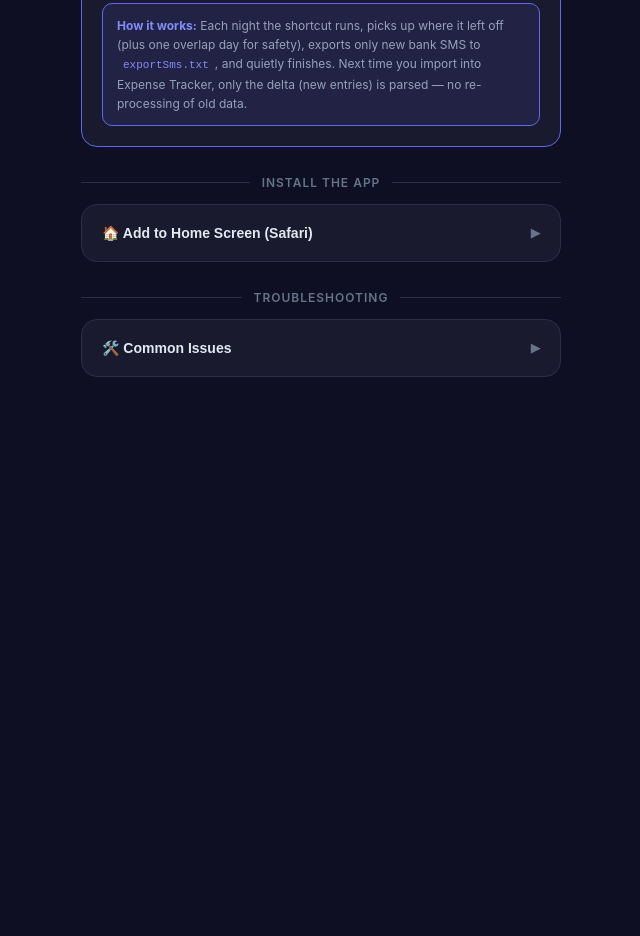
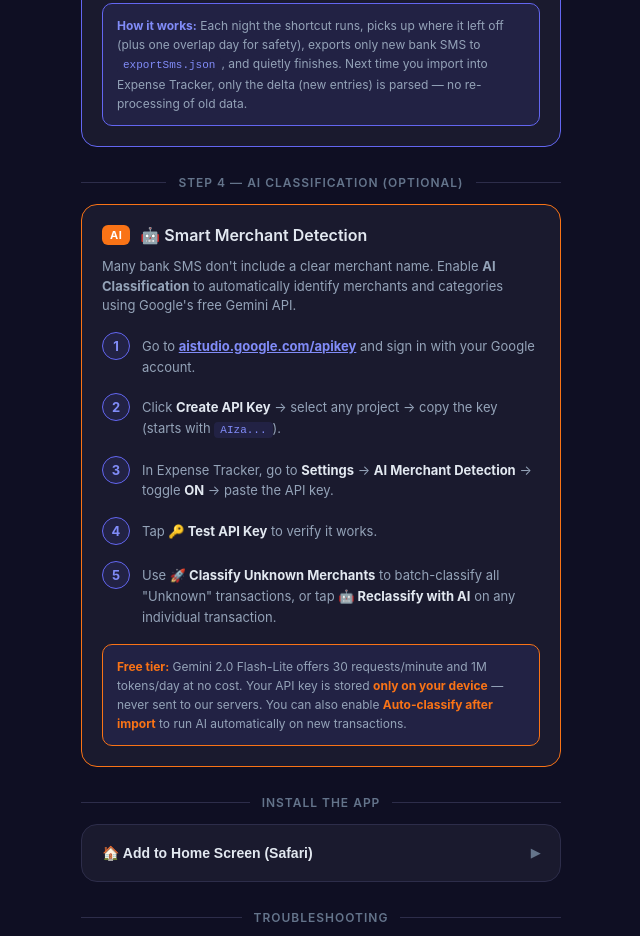
Before and after one commit to beingaddicted/ExpenseTrackerIOS, a website: page install-shortcut.html in a window 1280 px wide. Shown: the part 1621-2557 px from the top of the page, without its empty margins (319-959 px from the left). Before the commit the page ends 2054 px from the top, so only its background shows below. Drawn offline with Linux system fonts and the light colour scheme.

Commit message:
updated guide

```diff
--- a/install-shortcut.html
+++ b/install-shortcut.html
@@ -375,7 +375,7 @@
               Install the Shortcut that drives the export:
               <div style="margin-top: 10px">
                 <a
-                  href="https://www.icloud.com/shortcuts/eb49974416914b54995b1e0b34d28263"
+                  href="https://www.icloud.com/shortcuts/f35ef2b914f146f0ab20c80a07e398a2"
                   class="btn btn-green"
                   target="_blank"
                   rel="noopener noreferrer"
@@ -398,7 +398,7 @@
               Output file:
               <strong
                 >Files → iCloud Drive → Scriptable → expense tracker →
-                exportSms.txt</strong
+                exportSms.json</strong
               >
             </div>
           </div>
@@ -421,7 +421,7 @@
         </div>
         <div class="card-desc">
           Open <strong>Expense Tracker</strong> → tap
-          <strong>📂 Import</strong> → pick <strong>exportSms.txt</strong> (or
+          <strong>📂 Import</strong> → pick <strong>exportSms.json</strong> (or
           <strong>bank_sms.txt</strong>
           for real-time captures). The app parses amount, merchant, category,
           date, and bank automatically. Duplicates are always skipped.
@@ -484,13 +484,85 @@
           <strong style="color: var(--accent-light)">How it works:</strong> Each
           night the shortcut runs, picks up where it left off (plus one overlap
           day for safety), exports only new bank SMS to
-          <code>exportSms.txt</code>, and quietly finishes. Next time you import
+          <code>exportSms.json</code>, and quietly finishes. Next time you import
           into Expense Tracker, only the delta (new entries) is parsed — no
           re-processing of old data.
         </div>
       </div>
 
-      <!-- ─── SECTION 4: Install PWA (collapsible) ─── -->
+      <!-- ─── SECTION 4: AI Classification (Optional) ─── -->
+      <div class="section-label">Step 4 — AI Classification (Optional)</div>
+
+      <div class="card" style="border-color: var(--orange)">
+        <div class="card-header">
+          <span class="card-badge" style="background: var(--orange)">AI</span>
+          <span class="card-title">🤖 Smart Merchant Detection</span>
+        </div>
+        <div class="card-desc">
+          Many bank SMS don't include a clear merchant name. Enable
+          <strong>AI Classification</strong> to automatically identify
+          merchants and categories using Google's free Gemini API.
+        </div>
+
+        <div class="steps">
+          <div class="step">
+            <div class="step-num">1</div>
+            <div class="step-text">
+              Go to
+              <strong
+                ><a
+                  href="https://aistudio.google.com/apikey"
+                  style="color: var(--accent-light)"
+                  target="_blank"
+                  rel="noopener noreferrer"
+                  >aistudio.google.com/apikey</a
+                ></strong
+              >
+              and sign in with your Google account.
+            </div>
+          </div>
+          <div class="step">
+            <div class="step-num">2</div>
+            <div class="step-text">
+              Click <strong>Create API Key</strong> → select any project →
+              copy the key (starts with <code>AIza...</code>).
+            </div>
+          </div>
+          <div class="step">
+            <div class="step-num">3</div>
+            <div class="step-text">
+              In Expense Tracker, go to <strong>Settings</strong> →
+              <strong>AI Merchant Detection</strong> → toggle
+              <strong>ON</strong> → paste the API key.
+            </div>
+          </div>
+          <div class="step">
+            <div class="step-num">4</div>
+            <div class="step-text">
+              Tap <strong>🔑 Test API Key</strong> to verify it works.
+            </div>
+          </div>
+          <div class="step">
+            <div class="step-num">5</div>
+            <div class="step-text">
+              Use <strong>🚀 Classify Unknown Merchants</strong> to batch-classify
+              all "Unknown" transactions, or tap <strong>🤖 Reclassify with AI</strong>
+              on any individual transaction.
+            </div>
+          </div>
+        </div>
+
+        <div class="note" style="border-color: var(--orange)">
+          <strong style="color: var(--orange)">Free tier:</strong> Gemini
+          2.0 Flash-Lite offers 30 requests/minute and 1M tokens/day at no
+          cost. Your API key is stored <strong>only on your device</strong>
+          — never sent to our servers. You can also enable
+          <strong>Auto-classify after import</strong> to run AI automatically
+          on new transactions.
+        </div>
+      </div>
+
+      <!-- ─── SECTION 5: Install PWA (collapsible) ─── -->
       <div class="section-label">Install the App</div>
 
       <div class="card">
--- a/version.json
+++ b/version.json
@@ -1,3 +1,3 @@
 {
-    "version": "1.0.0.6"
+    "version": "1.0.0.7"
 }
```
Also changed, not shown: tests/app.test.js (+1 -1 lines), tests/sms-parser.test.js (+4 -4 lines).
